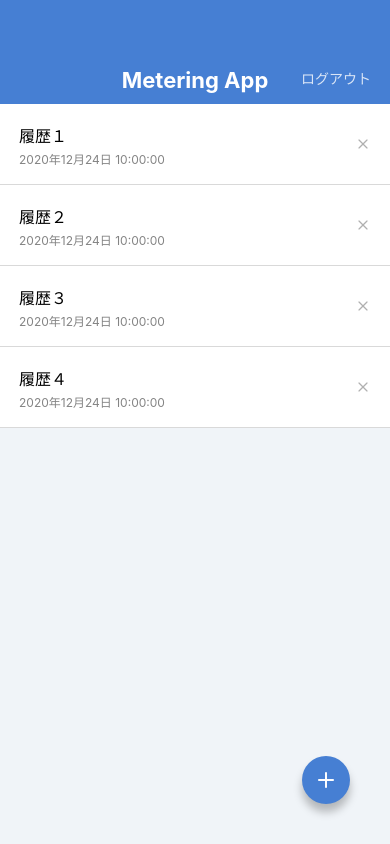
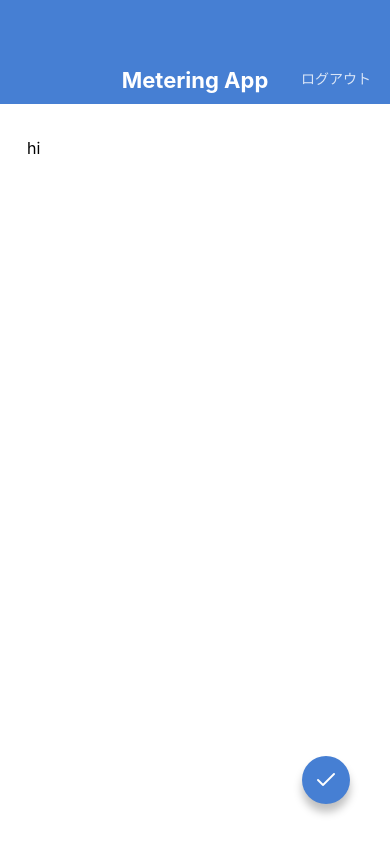
Before and after one commit to Mutsumix/MemoApp, a React Native app: screen / in a window 390 px wide. Built offline with nearby package versions, Linux system fonts and the light colour scheme.

Commit message:
Create MemoEditScreen And MemoCreateScreen

```diff
--- a/App.jsx
+++ b/App.jsx
@@ -2,9 +2,11 @@
 
 import MemoListScreen from './src/screens/MemoListScreen';
 import MemoDetailScreen from './src/screens/MemoDetailScreen';
+import MemoEditScreen from './src/screens/MemoEditScreen';
+import MemoCreateScreen from './src/screens/MemoCreateScreen';
 
 export default function App() {
   return (
-    <MemoListScreen />
+    <MemoCreateScreen />
   );
 }
--- a/src/components/MemoList.jsx
+++ b/src/components/MemoList.jsx
@@ -7,7 +7,7 @@
     <View>
       <View style={styles.memoListItem}>
         <View>
-          <Text style={styles.memoListItemTitle}>履歴１</Text>
+          <Text style={styles.memoListItemTitle}>踏切</Text>
           <Text style={styles.memoListItemDate}>2020年12月24日 10:00:00</Text>
         </View>
         <View>
@@ -16,7 +16,7 @@
       </View>
       <View style={styles.memoListItem}>
         <View>
-          <Text style={styles.memoListItemTitle}>履歴２</Text>
+          <Text style={styles.memoListItemTitle}>山手線</Text>
           <Text style={styles.memoListItemDate}>2020年12月24日 10:00:00</Text>
         </View>
         <View>
@@ -25,7 +25,7 @@
       </View>
       <View style={styles.memoListItem}>
         <View>
-          <Text style={styles.memoListItemTitle}>履歴３</Text>
+          <Text style={styles.memoListItemTitle}>都電荒川線</Text>
           <Text style={styles.memoListItemDate}>2020年12月24日 10:00:00</Text>
         </View>
         <View>
@@ -34,7 +34,7 @@
       </View>
       <View style={styles.memoListItem}>
         <View>
-          <Text style={styles.memoListItemTitle}>履歴４</Text>
+          <Text style={styles.memoListItemTitle}>有楽町線</Text>
           <Text style={styles.memoListItemDate}>2020年12月24日 10:00:00</Text>
         </View>
         <View>
--- /dev/null
+++ b/src/screens/MemoCreateScreen.jsx
@@ -0,0 +1,37 @@
+import React from 'react';
+import {
+  View, TextInput, StyleSheet, KeyboardAvoidingView
+} from 'react-native';
+
+import AppBar from '../components/AppBar';
+import CircleButton from '../components/CircleButton';
+
+export default function MemoCreateScreen() {
+  return (
+    <KeyboardAvoidingView style={styles.container} behavior="height">
+      <AppBar />
+      <View style={styles.inputContainer}>
+        <TextInput value="hi" multiline style={styles.input} />
+      </View>
+      <CircleButton name="check" />
+    </KeyboardAvoidingView>
+  );
+}
+
+const styles = StyleSheet.create({
+  container: {
+    flex: 1,
+  },
+  inputContainer: {
+    paddingHorizontal: 27,
+    paddingVertical: 32,
+    flex: 1,
+  },
+  input: {
+    // backgroundColor: 'blue',
+    flex: 1,
+    textAlignVertical: 'top',
+    fontSize: 16,
+    lineHeight: 24,
+  },
+});
--- /dev/null
+++ b/src/screens/MemoEditScreen.jsx
@@ -0,0 +1,37 @@
+import React from 'react';
+import {
+  View, TextInput, StyleSheet, KeyboardAvoidingView
+} from 'react-native';
+
+import AppBar from '../components/AppBar';
+import CircleButton from '../components/CircleButton';
+
+export default function MemoEditScreen() {
+  return (
+    <KeyboardAvoidingView style={styles.container} behavior="height">
+      <AppBar />
+      <View style={styles.inputContainer}>
+        <TextInput value="読み取り履歴１" multiline style={styles.input} />
+      </View>
+      <CircleButton name="check" />
+    </KeyboardAvoidingView>
+  );
+}
+
+const styles = StyleSheet.create({
+  container: {
+    flex: 1,
+  },
+  inputContainer: {
+    paddingHorizontal: 27,
+    paddingVertical: 32,
+    flex: 1,
+  },
+  input: {
+    // backgroundColor: 'blue',
+    flex: 1,
+    textAlignVertical: 'top',
+    fontSize: 16,
+    lineHeight: 24,
+  },
+});
```
